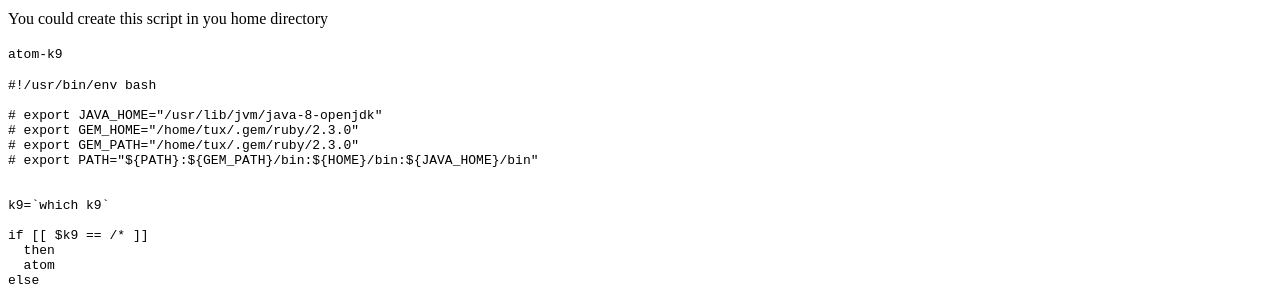
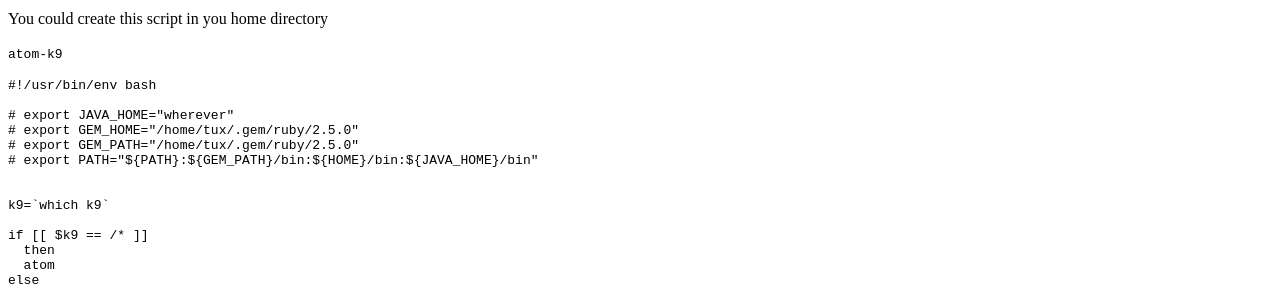
Before and after one commit to ruby-processing/atom-k9, a Jekyll site: the page built from _posts/2016-08-28-launcher.md, in a window 1280 px wide and 900 px high, scrolled down 1276 px. Shown: the part 152-440 px from the top of the window. Built offline with Jekyll 4.4.1, drawn with Linux system fonts in a browser that asks for light colours.

````diff
--- a/_posts/2016-08-28-launcher.md
+++ b/_posts/2016-08-28-launcher.md
@@ -24,9 +24,9 @@ You could create this script in you home directory
 ```bash
 #!/usr/bin/env bash
 
-# export JAVA_HOME="/usr/lib/jvm/java-8-openjdk"
-# export GEM_HOME="/home/tux/.gem/ruby/2.3.0"
-# export GEM_PATH="/home/tux/.gem/ruby/2.3.0"
+# export JAVA_HOME="wherever"
+# export GEM_HOME="/home/tux/.gem/ruby/2.5.0"
+# export GEM_PATH="/home/tux/.gem/ruby/2.5.0"
 # export PATH="${PATH}:${GEM_PATH}/bin:${HOME}/bin:${JAVA_HOME}/bin"
 
 
````
Also changed, not shown: about.md (+1 -1 lines).
